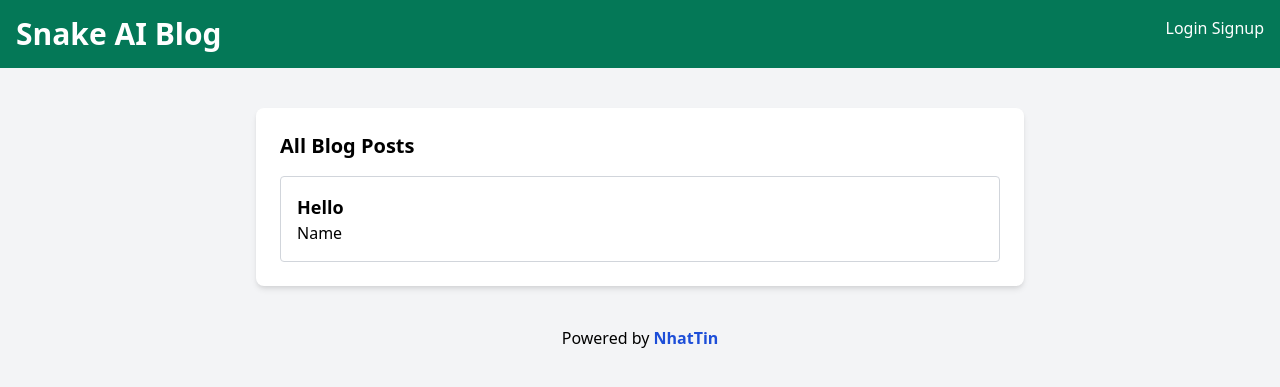
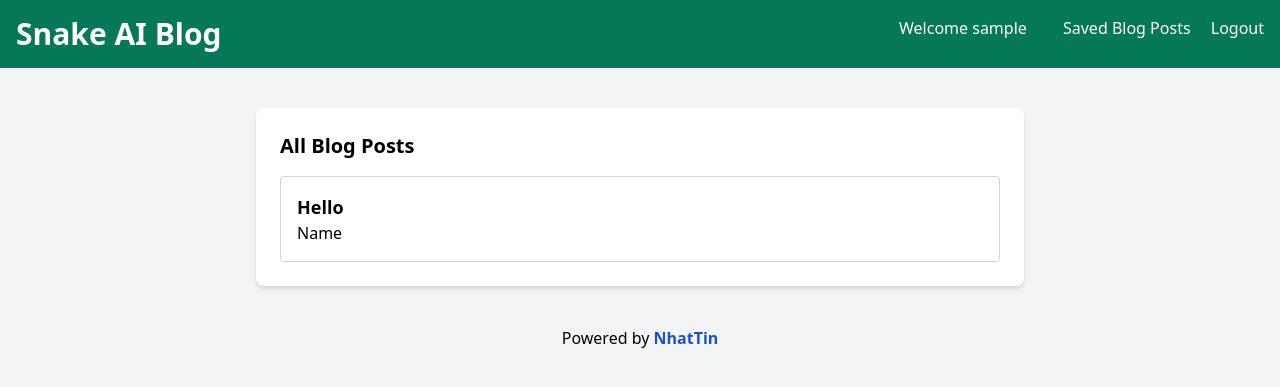
Before and after one commit to LODNight/SnakeAIBlog, a Django app: page /blog-list in a window 1280 px wide. Shown: the top 387 px of the page. Run offline with Django 5.2, Linux system fonts and the light colour scheme; the visitor is signed in with stand-in values (Sample User, id 1); data that the repository does not hold is empty.

Commit message:
add blog-details

```diff
--- a/backend/blog_generator/views.py
+++ b/backend/blog_generator/views.py
@@ -146,8 +146,14 @@ def blog_list(request):
     blog_articles = BlogPost.objects.filter(user = request.user)
     return render(request,"all-blogs.html",{'blog_articles':blog_articles})
 
-def blog_details(request):
-    pass
+def blog_details(request,pk):
+    blog_articles_details = BlogPost.objects.get(id=pk)
+    if request.user == blog_articles_details.user:
+        return render(request,'blog-details.html',{'blog_articles_details':blog_articles_details})
+    else:
+        return redirect('/')
+
+
 # Login Form
 def user_login(request):
     if request.method == 'POST':
--- a/backend/templates/all-blogs.html
+++ b/backend/templates/all-blogs.html
@@ -13,8 +13,9 @@
             <h3 class="text-3xl font-bold">Snake AI Blog</h3>
         </div>
         <div>
-            <a href="#" class="text-white hover:underline">Login</a>
-            <a href="#" class="text-white hover:underline">Signup</a>
+            <a href="#" class="text-white hover:underline mx-4">Welcome {{ user.username }}</a>
+            <a href="/blog-list" class="text-white hover:underline mx-4">Saved Blog Posts</a>
+            <a href="#" class="text-white hover:underline">Logout</a>
         </div>
     </nav>
 
@@ -26,10 +27,12 @@
                 <h2 class="text-xl mb-4 font-semibold">All Blog Posts</h2>
                 <div class="space-y-4">
                     {% for article in blog_articles %}
-                    <div class="border border-gray-300 p-4 rounded">
-                        <h3 class="text-lg font-semibold">{{article.youtube_title}}</h3>
-                        <p>{{article.generated_content | truncatechars:80}}</p>
-                    </div>
+                    <a href="blog-details/{{article.id}}">
+                        <div class="border border-gray-300 p-4 rounded">
+                            <h3 class="text-lg font-semibold">{{article.youtube_title}}</h3>
+                            <p>{{article.generated_content | truncatechars:80}}</p>
+                        </div>
+                    </a>
                     {% endfor %}
                     <div class="border border-gray-300 p-4 rounded">
                         <h3 class="text-lg font-semibold">Hello</h3>
```
Also changed, not shown: backend/templates/blog-details.html (added, +46 -0 lines).
